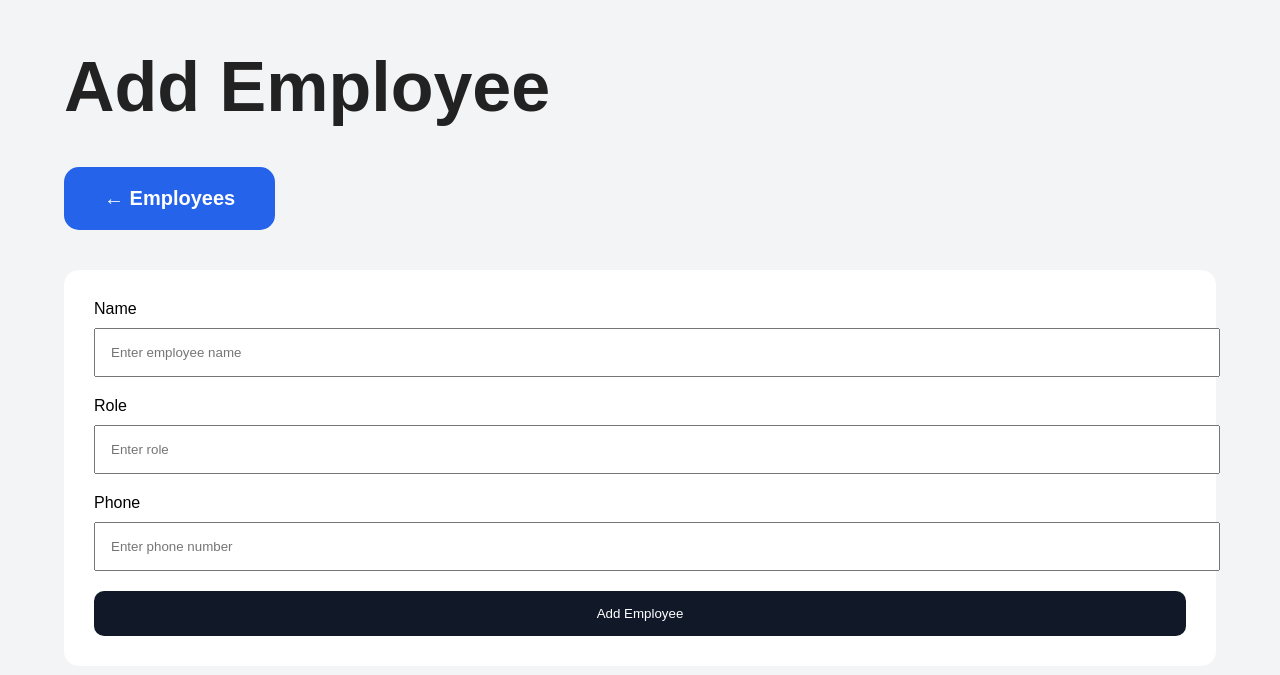
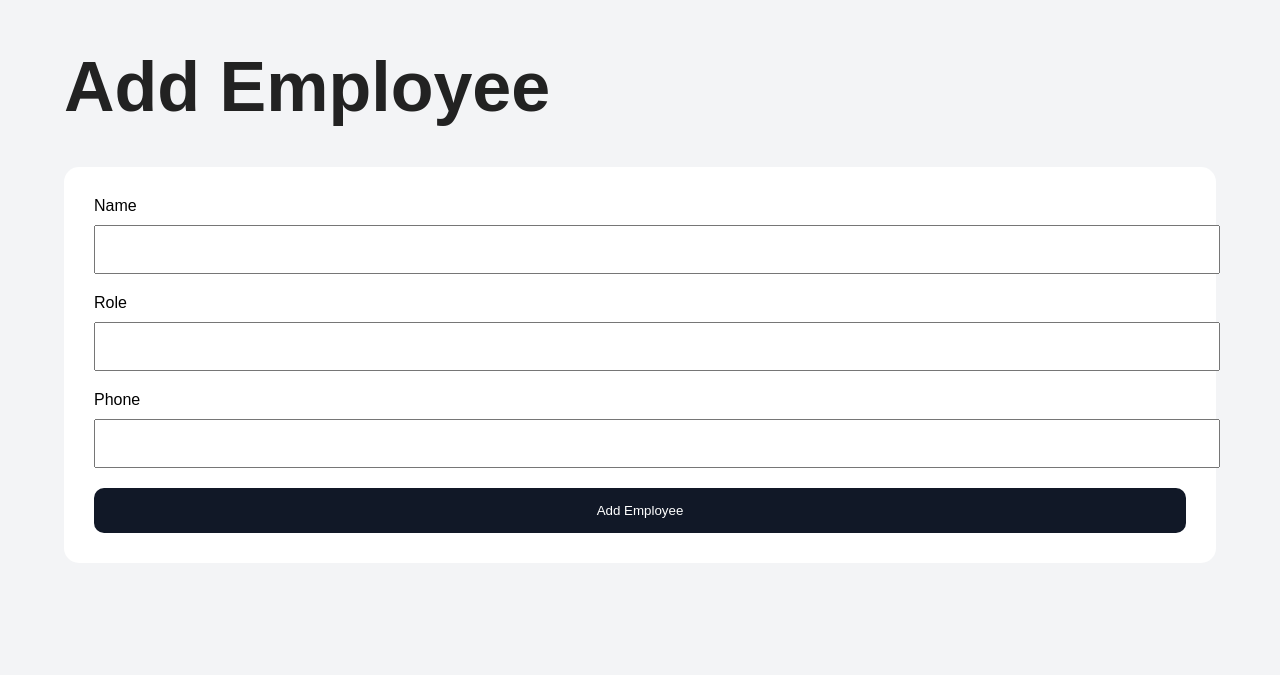
Before and after one commit to Tun30beep/Tun30beep-CS104_Tun, a Python web app: template templates/add_employee.html in a window 1280 px wide. Shown: the top 675 px of the page. Run offline with Jinja, Linux system fonts and the light colour scheme; the template is opened without the code that fills it, so the values that code supplies are empty.

Commit message:
Update add_employee.html

```diff
--- a/templates/add_employee.html
+++ b/templates/add_employee.html
@@ -1,10 +1,9 @@
 <!DOCTYPE html>
 <html lang="en">
+
 <head>
 
     <meta charset="UTF-8">
-
-    <meta name="viewport" content="width=device-width, initial-scale=1.0">
 
     <title>Add Employee</title>
 
@@ -19,21 +18,12 @@
 
     <h1>Add Employee</h1>
 
-        <div class="button-group">
-
-            <a href="/employees" class="btn btn-blue">
-                ← Employees
-            </a>
-
-        </div>
-
     <form method="POST">
 
         <label>Name</label>
 
         <input type="text"
         name="name"
-            placeholder="Enter employee name"
         required>
 
 
@@ -41,7 +31,6 @@
 
         <input type="text"
         name="role"
-            placeholder="Enter role"
         required>
 
 
@@ -49,7 +38,6 @@
 
         <input type="text"
         name="phone"
-            placeholder="Enter phone number"
         required>
 
 
```
Lines whose indentation alone changed are shown as unchanged.
